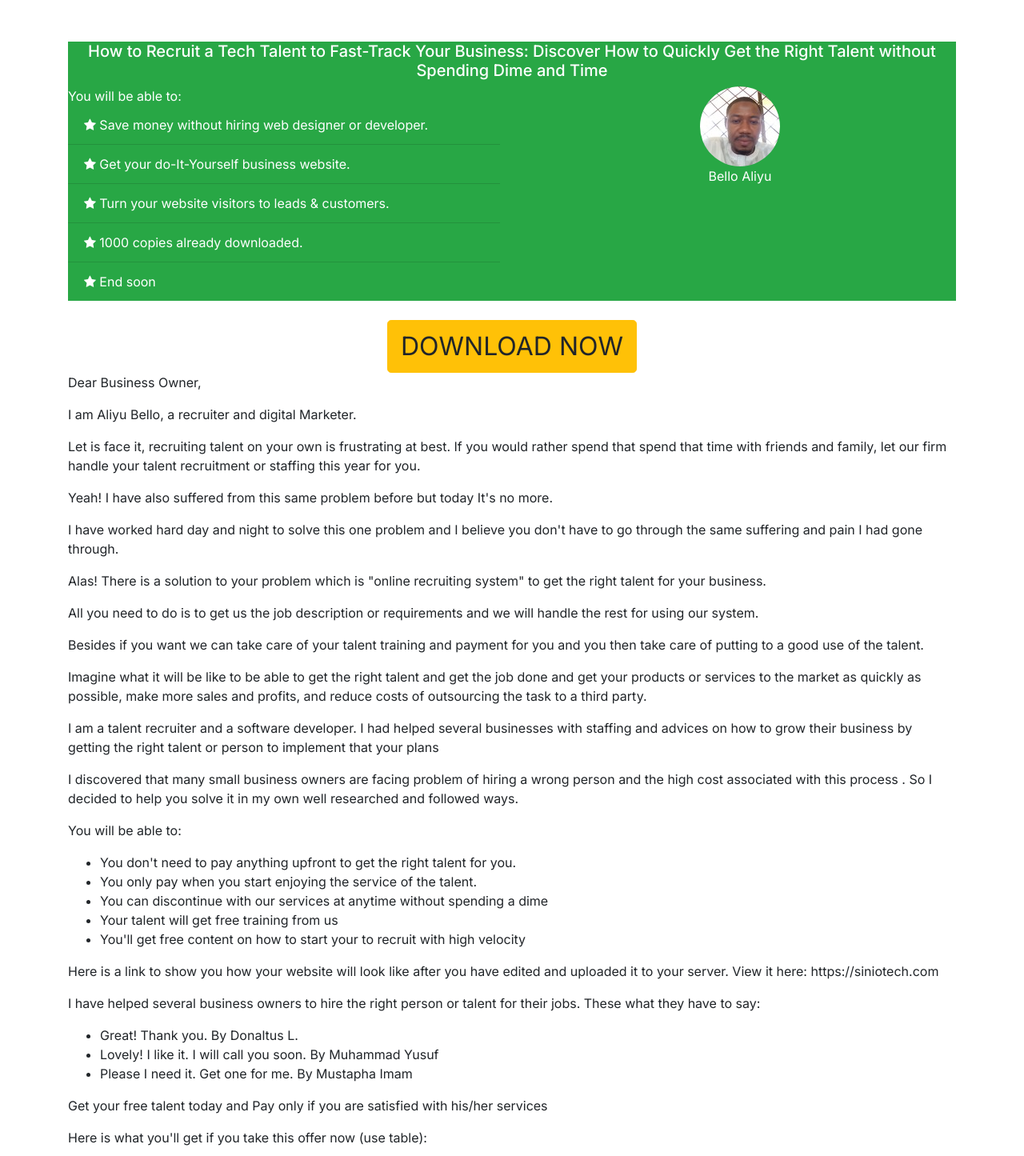
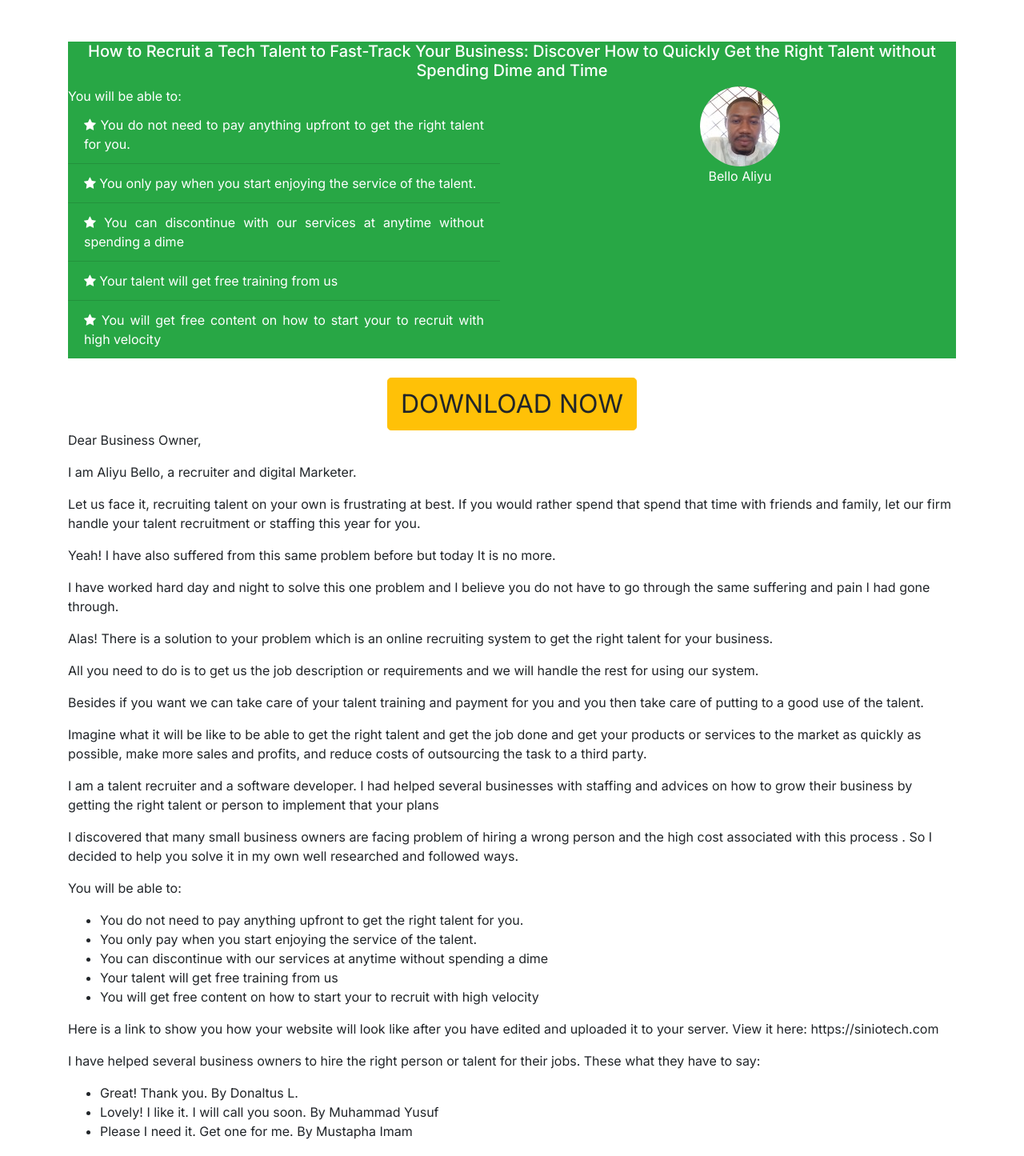
Before and after one commit to rexali/siniotech, a Next.js app: page /staffing in a window 1280 px wide. Shown: the part 80-1525 px from the top of the page at 80% size. Built offline with nearby package versions, Linux system fonts and the light colour scheme.

Commit message:
staffing page updated

```diff
--- a/src/app/staffing/page.tsx
+++ b/src/app/staffing/page.tsx
@@ -46,11 +46,14 @@ export default function RecruiterPage() {
                         <div className='col-6'>
                             You will be able to:
                             <ul className="list-group list-group-flush">
-                                <li className="list-group-item bg-success text-justify"><i className="fa fa-star"></i> Save money without hiring web designer or developer.</li>
-                                <li className="list-group-item bg-success text-justify"><i className="fa fa-star"></i> Get your do-It-Yourself business website.</li>
-                                <li className="list-group-item bg-success text-justify"><i className="fa fa-star"></i> Turn your website visitors to leads & customers.</li>
-                                <li className="list-group-item bg-success text-justify"><i className="fa fa-star"></i> 1000 copies already downloaded.</li>
-                                <li className="list-group-item bg-success text-justify"><i className="fa fa-star"></i> End soon</li>
+
+                                <li className="list-group-item bg-success text-justify"><i className="fa fa-star"></i> You do not need to pay anything upfront to get the right talent for you.</li>
+                                <li className="list-group-item bg-success text-justify"><i className="fa fa-star"></i> You only pay when you start enjoying the service of the talent.
+                                </li>
+                                <li className="list-group-item bg-success text-justify"><i className="fa fa-star"></i> You can discontinue with our services at anytime without spending a dime</li>
+                                <li className="list-group-item bg-success text-justify"><i className="fa fa-star"></i> Your talent will get free training from us </li>
+                                <li className="list-group-item bg-success text-justify"><i className="fa fa-star"></i> You will get free content on how to start your to recruit with high velocity </li>
+
                             </ul>
                         </div>
                         <div className='col-6'>
@@ -67,15 +70,15 @@ export default function RecruiterPage() {
                 <p>Dear Business Owner,</p>
                 <p>I am Aliyu Bello, a recruiter and digital Marketer.</p>
                 <p>
-                    Let is face it, recruiting talent on your own is frustrating at best. If you would rather spend that spend that time with friends and family, let our firm handle your talent recruitment or staffing this year for you.
+                    Let us face it, recruiting talent on your own is frustrating at best. If you would rather spend that spend that time with friends and family, let our firm handle your talent recruitment or staffing this year for you.
                 </p>
 
-                <p> Yeah! I have also suffered from this same problem before but today It's no more.</p>
+                <p> Yeah! I have also suffered from this same problem before but today It is no more.</p>
 
 
-                <p> I have worked hard day and night to solve this one problem and I believe you don't have to go through the same suffering and pain I had gone through.</p>
+                <p> I have worked hard day and night to solve this one problem and I believe you do not have to go through the same suffering and pain I had gone through.</p>
 
-                <p>Alas! There is a solution to your problem which is "online recruiting system" to get the right talent for your business.</p>
+                <p>Alas! There is a solution to your problem which is an online recruiting system to get the right talent for your business.</p>
 
                 <p>
                     All you need to do is to get us the job description or requirements and we will handle the rest for using our system.
@@ -95,12 +98,12 @@ export default function RecruiterPage() {
                 <p> You will be able to:</p>
 
                 <ul>
-                    <li>  You don't need to pay anything upfront to get the right talent for you.</li>
+                    <li>  You do not need to pay anything upfront to get the right talent for you.</li>
                     <li> You only pay when you start enjoying the service of the talent.
                     </li>
                     <li> You can discontinue with our services at anytime without spending a dime</li>
                     <li> Your talent will get free training from us </li>
-                    <li> You'll get free content on how to start your to recruit with high velocity </li>
+                    <li> You will get free content on how to start your to recruit with high velocity </li>
                 </ul>
                 <p>Here is a link to show you how your website will look like after you have edited and uploaded it to your server. View it here: https://siniotech.com</p>
 
@@ -112,7 +115,7 @@ export default function RecruiterPage() {
                 </ul>
 
                 <p>Get your free talent today and Pay only if you are satisfied with his/her services</p>
-                <p>Here is what you'll get if you take this offer now (use table):</p>
+                <p>Here is what you will get if you take this offer now (use table):</p>
 
                 <ul>
                     <li>One-time Fee: N100,500</li>
@@ -128,7 +131,7 @@ export default function RecruiterPage() {
 
 
 
-                <p>Right now you can have all these today set up for you by paying N95,000 only. Are you surprised? Don't be. Yes I mean it.</p>
+                <p>Right now you can have all these today set up for you by paying N95,000 only. Are you surprised? Do not be. Yes I mean it.</p>
 
                 <p>Register by sending a job description and requirements to us. Take this offer now. We are taking only 3 prospects so that we can render effective service to them. So be the first.
                     Think of how much it will cost you if you do not take action on this problem.</p>
```
